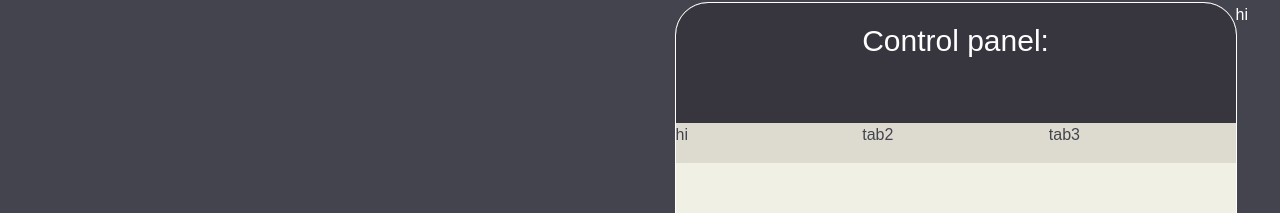
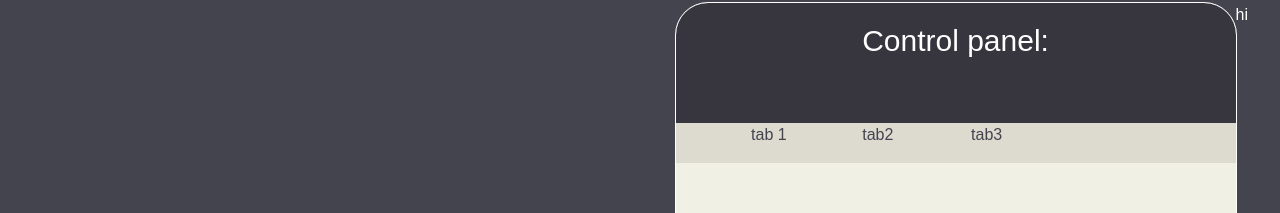
Before and after one commit to elijahcroft/DormDash, a Next.js app in the folder dorm_dash_gui/dorm_dash/: page / in a window 1280 px wide. Shown: the part 109-322 px from the top of the page. Built offline with nearby package versions, Linux system fonts and the light colour scheme; a web font is replaced by a local one.

Commit message:
more gui

```diff
--- a/dorm_dash_gui/dorm_dash/src/app/components/Control.tsx
+++ b/dorm_dash_gui/dorm_dash/src/app/components/Control.tsx
@@ -6,9 +6,9 @@ export default function Control(){
                 <p className="p-5 text-3xl">Control panel:</p>
             </div>
             <div className="flex flex-row items-stretch bg-[#DDDAD0] min-h-10 text-[#44444E] ">
-                <div className="flex min-w-1/3 text-center">hi</div>
-                <div className="flex min-w-1/3 ">tab2</div>
-                <div className="flex min-w-1/3">tab3</div>
+                <div className="flex min-w-1/3 justify-center">tab 1</div>
+                <div className="flex min-w-1/3b  justify-center">tab2</div>
+                <div className="flex min-w-1/3 justify-center   ">tab3</div>
             </div>
         </div>
     )
```
